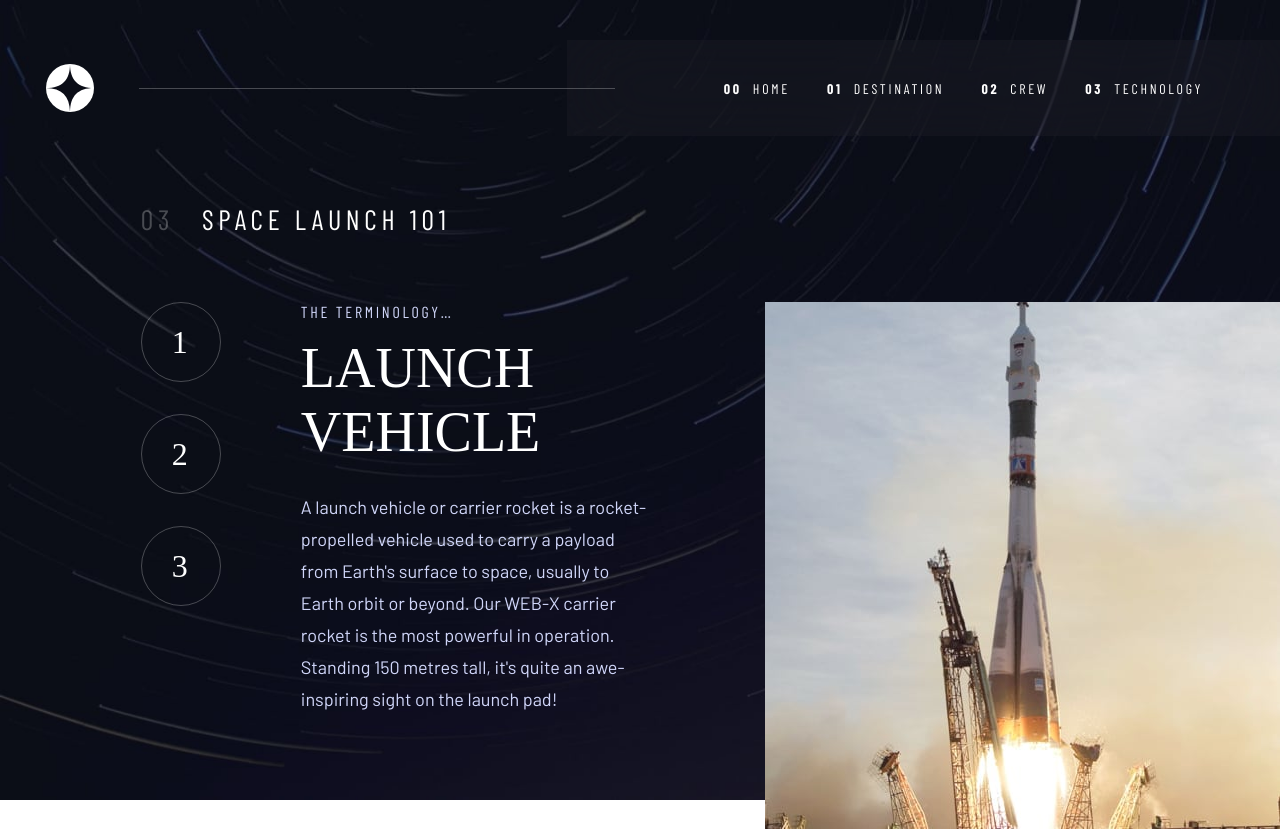
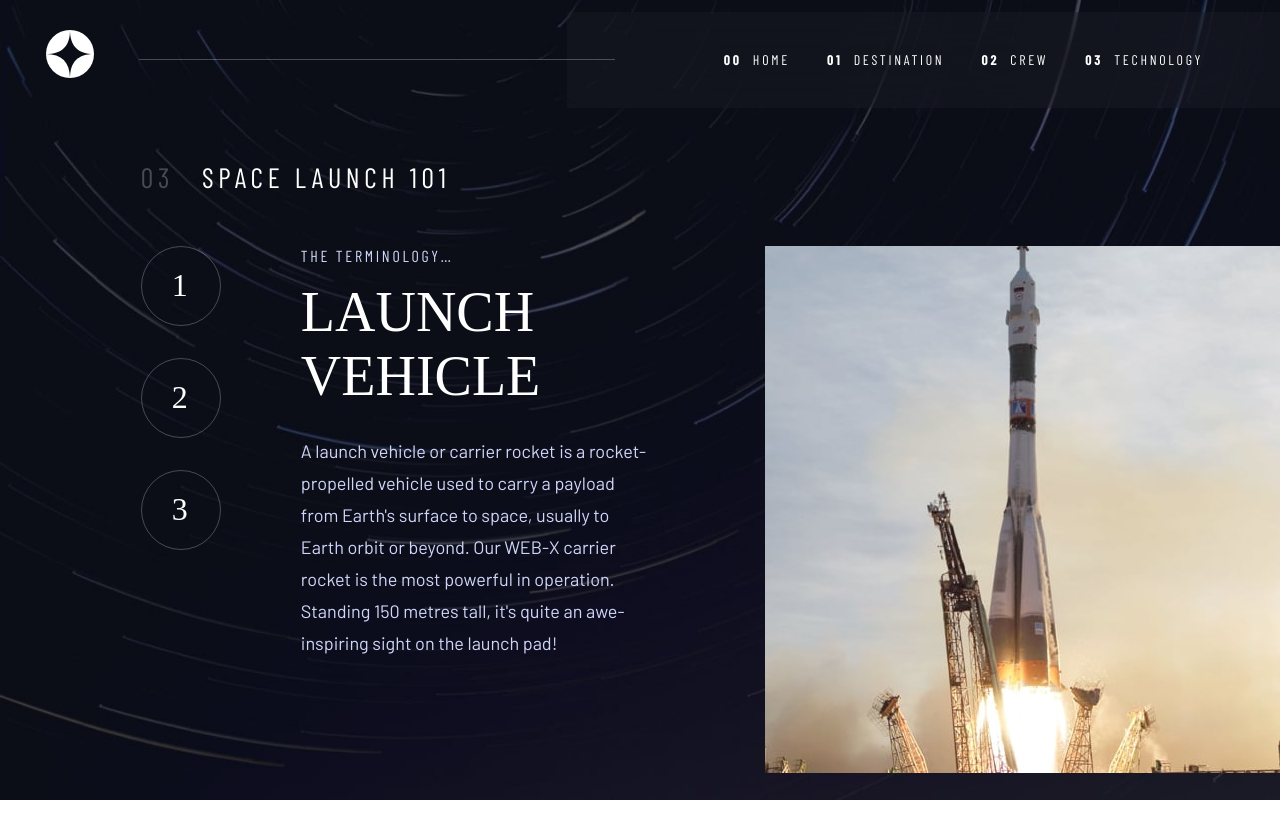
Before and after one commit to Rickrasin/Space-Tourism-Website, a React (Vite) app: page /Space-Tourism-Website/Technology in a window 1280 px wide. After the commit the page ends 800 px from the top, so only its background shows below. Built offline with nearby package versions, Linux system fonts and the light colour scheme; a web font is replaced by a local one.

Commit message:
Fix Responsive Destination Page & Add Mobile Burguer Button

```diff
--- a/src/components/ContentMargin/ContentMargin.jsx
+++ b/src/components/ContentMargin/ContentMargin.jsx
@@ -9,8 +9,8 @@ const ContentContainer = styled.div`
   }
 
   @media screen and (min-width: ${(props) => props.theme.breakpoints.md}) {
-    margin-right: 16%;
-    margin-left: 16%;
+    margin-right: 14%;
+    margin-left: 14%;
   }
 
   @media screen and (min-width: ${(props) => props.theme.breakpoints.lg}) {
--- a/src/components/Header/Header.style.jsx
+++ b/src/components/Header/Header.style.jsx
@@ -26,7 +26,6 @@ export const HeaderContainer = styled.div`
   }
 
   @media screen and (min-width: ${(props) => props.theme.breakpoints.lg}) {
-    padding-top: 2.5rem;
 
     .logo {
       margin-left: 50%;
--- a/src/components/Navbar/Navbar.jsx
+++ b/src/components/Navbar/Navbar.jsx
@@ -1,18 +1,36 @@
 import { NavLink } from "react-router-dom";
+import { useState } from "react";
 
 import { Nav } from "./Navbar.style";
 import Burguer from "../../assets/shared/icon-hamburger.svg";
+import Close from "../../assets/shared/icon-close.svg";
 
 const Navbar = () => {
+  const [isActive, setIsActive] = useState(false);
+
+  const toggleNavbar = () => {
+    setIsActive(!isActive);
+    console.log(isActive);
+  };
+
   return (
     <Nav>
       <div className="line-container">
         <div className="Line" />
       </div>
-      <div className="hamburguer">
+      <div
+        className="hamburguer"
+        onClick={toggleNavbar}
+      >
         <img src={Burguer} />
       </div>
-      <div className="navbar">
+      <div className={`navbar ${isActive ? "active" : ""}`}>
+        <div
+          className="close "
+          onClick={toggleNavbar}
+        >
+          <img src={Close} />
+        </div>
         <nav>
           <NavLink
             to="/Space-Tourism-Website/"
@@ -30,7 +48,6 @@ const Navbar = () => {
               <b>01</b> Destination
             </div>
           </NavLink>
-
           <NavLink
             to="/Space-Tourism-Website/Crew"
             className="navbar-item"
--- a/src/components/Navbar/Navbar.style.jsx
+++ b/src/components/Navbar/Navbar.style.jsx
@@ -6,14 +6,46 @@ export const Nav = styled.div`
     justify-content: space-around;
     margin-right: 6%;
 
+    .active {
+      display: flex !important;
+    }
+
     .hamburguer {
       display: block;
       margin: auto 0;
+      cursor: pointer;
     }
 
-    nav {
+    .navbar {
+      position: absolute;
       display: none;
-      .navbar {
+      flex-direction: column;
+      gap: 4.0625rem;
+      top: 0;
+      right: 0;
+      padding-top: 2.125rem;
+      width: 70%;
+      height: 100vh;
+
+      z-index: 1000;
+
+      background: rgba(188, 175, 175, 0.04);
+      backdrop-filter: blur(40.774227142333984px);
+
+      .close {
+        display: flex;
+        justify-content: flex-end;
+        cursor: pointer;
+        img {
+          margin-right: 1.65625rem;
+        }
+      }
+      nav {
+        display: flex;
+        flex-direction: column;
+        gap: 2rem;
+        margin-left: 2rem;
+        height: 100%;
       }
     }
 
@@ -23,7 +55,7 @@ export const Nav = styled.div`
   }
 
   @media screen and (min-width: ${(props) => props.theme.breakpoints.md}) {
-    margin-right: 0 ;
+    margin-right: 0;
     height: 6rem;
 
     .line-container {
@@ -37,9 +69,15 @@ export const Nav = styled.div`
       backdrop-filter: blur(40.774227142333984px);
       height: 6rem;
       right: 0;
+      padding-top: 0;
+
+      .close {
+        display: none;
+      }
 
       nav {
         display: flex;
+        flex-direction: row;
         gap: 2.3125rem;
         padding: 0 3rem;
         .navbar-item {
@@ -102,12 +140,14 @@ export const Nav = styled.div`
     display: grid;
     grid-template-columns: 2fr 6fr;
     height: 6rem;
+    margin-top: 1%;
 
     .line-container {
       display: flex;
       position: relative;
       align-items: center;
       justify-content: flex-end;
+      z-index: 100;
 
       .Line {
         position: absolute;
@@ -117,14 +157,17 @@ export const Nav = styled.div`
         height: 0.0625rem;
         opacity: 0.2515;
         background-color: #fff;
-        z-index: 1;
+        z-index: 100;
       }
     }
 
     .navbar {
       position: initial;
+      z-index: 0;
+      width: 100%;
       nav {
         margin-left: 22%;
+        height: 100%;
         padding: 0;
 
         .navbar-item {
--- a/src/components/Page/Page.jsx
+++ b/src/components/Page/Page.jsx
@@ -4,7 +4,6 @@ import styled from "styled-components";
 // Estilo do componente de página
 const PageContainer = styled.div`
   min-height: 100vh;
-  height: 100vh;
   background-repeat: no-repeat;
   background-size: 100% 100%;
 
--- a/src/routes/Destination/DestinationSlider/SlidedContent.jsx
+++ b/src/routes/Destination/DestinationSlider/SlidedContent.jsx
@@ -1,6 +1,6 @@
 // SlidedContent.jsx
+import PropTypes from "prop-types";
 import { useState } from "react";
-import PropTypes from "prop-types";
 import { Content, NavContainer, Nav } from "./DestinationSlider.styled";
 import { HomeTitle } from "../Destination.styled";
 
--- a/src/routes/Home/Content/HomeContent.style.jsx
+++ b/src/routes/Home/Content/HomeContent.style.jsx
@@ -5,6 +5,7 @@ export const HomeContainer = styled.div`
     display: flex;
     flex-direction: column;
     height: 100%;
+    gap: 6rem;
 
     .content-container {
       display: flex;
@@ -12,14 +13,14 @@ export const HomeContainer = styled.div`
       justify-content: center;
       align-items: center;
       height: 100%;
-      gap: 1.5rem;
+      gap: 1rem;
 
-      h2 {
+      &-subtitle {
         text-transform: uppercase;
         font-size: 1rem;
       }
 
-      p {
+      .text-content {
         text-align: center;
         font-size: 0.9375rem;
       }
@@ -36,13 +37,14 @@ export const HomeContainer = styled.div`
   }
 
   @media screen and (min-width: ${(props) => props.theme.breakpoints.md}) {
-    gap: 4.0625rem;
+    gap: 1rem;
     .content-container {
       h2 {
         font-size: 1.25rem;
       }
       h1 {
         font-size: 9.375rem;
+        line-height: 7.875rem;
       }
       p {
         font-size: 1.25rem;
@@ -69,8 +71,7 @@ export const HomeContainer = styled.div`
       }
     }
     .button-container {
-     justify-content: flex-end;
-
+      justify-content: flex-end;
     }
   }
 
--- a/src/routes/Home/Home.style.jsx
+++ b/src/routes/Home/Home.style.jsx
@@ -7,22 +7,20 @@ export const Container = styled.div`
     display: flex;
     flex-direction: column;
     min-height: 100vh;
-    height: 100vh;
     background-repeat: no-repeat;
     background-size: 100% 100%;
-    gap: 3.625rem;
-
+    gap: 4rem;
     .content-margin {
       height: 100%;
     }
   }
 
   @media screen and (min-width: ${(props) => props.theme.breakpoints.md}) {
-    gap: 5rem;
+    gap: 2rem;
   }
 
   @media screen and (min-width: ${(props) => props.theme.breakpoints.lg}) {
-    gap: 4.75rem;
+    gap: 6rem;
   }
 
   @media screen and (min-width: ${(props) => props.theme.breakpoints.xl}) {
```
